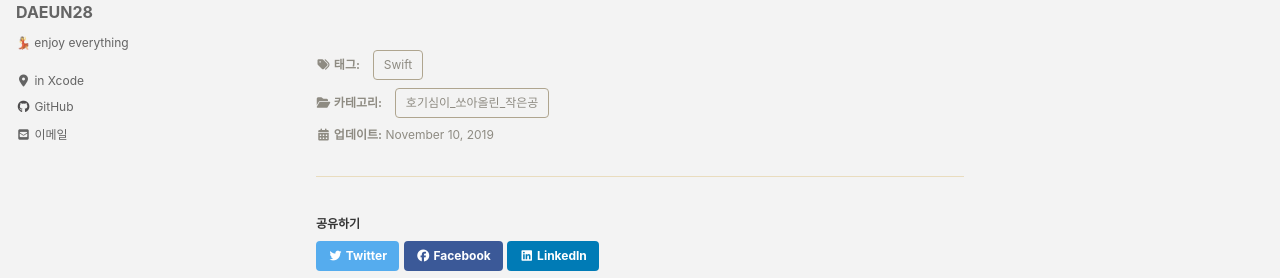
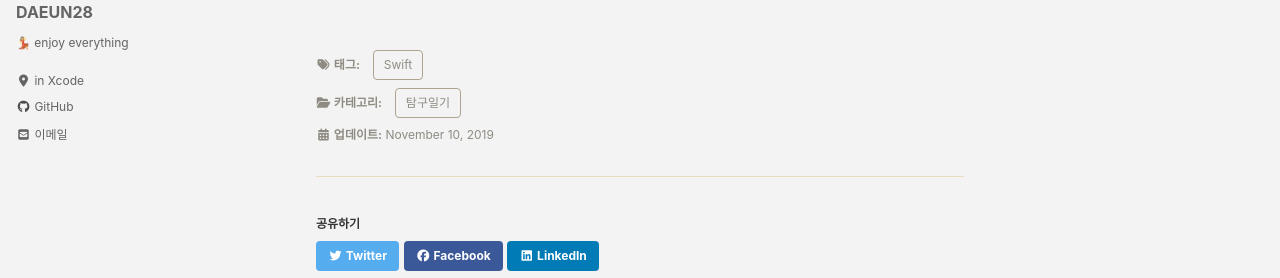
Before and after one commit to DAEUN28/DAEUN28.github.io, a Jekyll site: the page built from _posts/2019-11-10-Swift의_if문에서_','와_'&&'의_차이.md, in a window 1280 px wide and 900 px high, scrolled down 1332 px. Shown: the part 165-443 px from the top of the window. Built offline with Jekyll 4.4.1, drawn with Linux system fonts in a browser that asks for light colours; cached includes are drawn as plain includes; nearby versions of some CDN libraries; comment, search, counter and statistics services are not loaded.

Commit message:
Update 2019-11-10-Swift의_if문에서_','와_'&&'의_차이.md

```diff
--- a/_posts/2019-11-10-Swift의_if문에서_','와_'&&'의_차이.md
+++ b/_posts/2019-11-10-Swift의_if문에서_','와_'&&'의_차이.md
@@ -3,7 +3,7 @@ title: "Swift의 if문에서 ','와 '&&'의 차이"
 date: 2019-11-10
 tags:
   - Swift
-categories: "호기심이_쏘아올린_작은공"
+categories: "탐구일기"
 ---
 
 Swift의 if문에서 쉼표와 두 개의 앰퍼샌드의 차이에 대해 설명하는 글입니다
```
